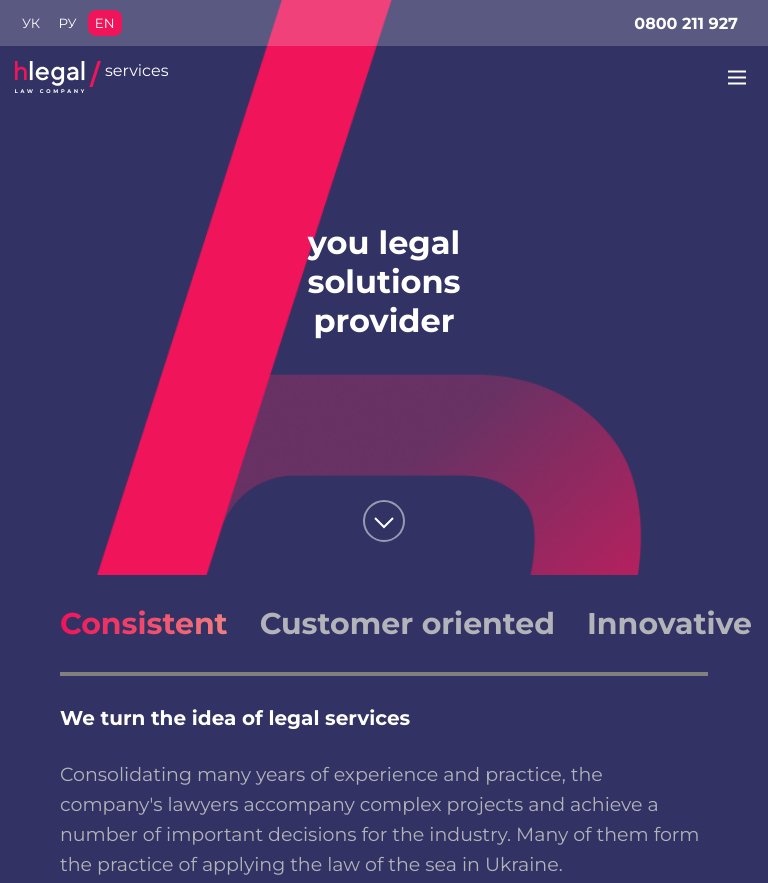
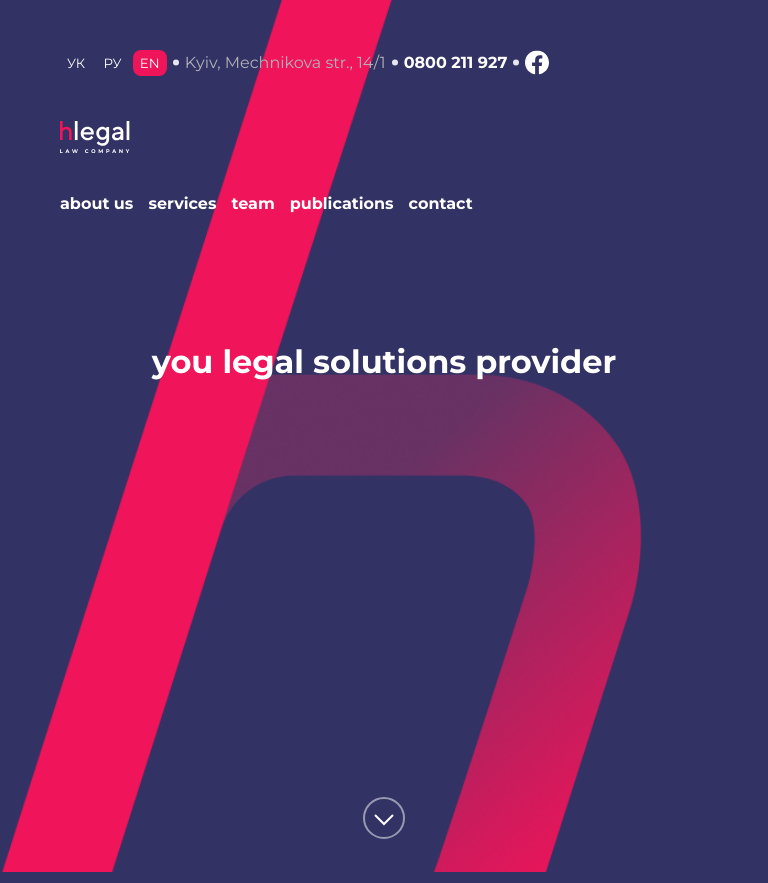
Before and after one commit to Keytidar/Hillel_final, a plain HTML site: page docs/index.html in a window 768 px wide. Shown: the top 883 px of the page. Drawn offline with Linux system fonts and the light colour scheme.

Commit message:
WIP tablet SD almost done

```diff
--- a/docs/css/style.scss
+++ b/docs/css/style.scss
@@ -40,9 +40,14 @@ body {
 }
 
 .blue_bg {
-  background-color: $blue_regular;
+  background: var(--Gradient-Supersoft, linear-gradient(229deg, #323264 11.93%, #323264 57.17%, #643E72 87.46%));
   padding-bottom: 60px;
   border-radius: 0px 0px 12px 12px;
+}
+
+.dot_separator {
+  margin-left: 0.38rem;
+  margin-right: 0.38rem;
 }
 
 .languages_header {
@@ -54,6 +59,11 @@ body {
 .language_button_block {
   display: inline-block;
 }
+
+.tablet_header {
+  display: flex;
+}
+
 
 .language_button {
   padding: 5px 7px;
@@ -79,9 +89,15 @@ body {
   }
 
   .wrapper_header {
+    display: flex;
+    flex-direction: row;
+    align-items: center;
+    gap: $tablet-margin_2;
     margin-left: 15px;
     margin-right: 15px;
     margin-bottom: 129px;
+    position: relative;
+
   }
 
   .ico_header {
@@ -108,11 +124,23 @@ body {
 .burger_menu {
   position: absolute;
   right: 0px;
+  @include center-flex;
+}
+
+.menu_list {
+  display: flex;
+  gap: 0.94rem;
+  list-style: none;
+  font-size: 1rem;
+  font-style: normal;
+  font-weight: 700;
+  line-height: normal;
+  color: $basic_white;
 }
 
 .heading_one {
   text-align: center;
-  margin: 0 auto;
+  @include margin_tablet_horizontal;
   color: $basic_white;
 }
 
@@ -337,6 +365,14 @@ body {
 .publications {
   @include margin_mobile_vertical;
   @include margin_mobile_horizontal;
+  display: flex;
+  flex-direction: column;
+  gap: $tablet-margin_2;
+}
+
+.publication_block {
+  max-width: 19rem;
+  max-height: 32rem;
 }
 
 .publications h3 {
@@ -349,6 +385,14 @@ body {
   width: 100%;
   height: auto;
 
+}
+
+.publication_cards {
+  display: flex;
+  flex-wrap: wrap;
+  flex: 1;
+  gap: $tablet-margin_2;
+  justify-content: center;
 }
 
 .h4_regular {
@@ -422,6 +466,7 @@ footer {
   color: $blue_regular;
 }
 
+
 .margin_container {
   @include margin_mobile_horizontal;
 }
@@ -431,6 +476,20 @@ footer {
 // Mobile
 @media (max-width: 767px) {
   .sponsor_block:nth-child(n+7) {
+    display: none;
+  }
+
+  .dot_separator {
+    display: none;
+  }
+
+  .tablet_header :not(.header_phone_number) {
+    display: none;
+  }
+  .language_button_block {
+    margin-right: auto;
+  }
+  .menu_list {
     display: none;
   }
 }
@@ -474,4 +533,60 @@ footer {
     flex-wrap: wrap;
 
   }
+
+  .publications {
+    @include margin_tablet_horizontal;
+  }
+
+  .publication_block:nth-child(3) {
+    max-width: 100%;
+    max-height: none;
+  }
+
+  .button_scroll {
+    margin-top: 26rem;
+  }
+
+  .languages_header {
+    display: flex;
+    align-items: center;
+    background-color: transparent;
+    padding: 0 0;
+  }
+
+  .header_phone_number {
+    margin-right: 0px;
+    margin-left: 0px;
+  }
+
+  header {
+    display: flex;
+    flex-direction: column;
+    padding-top: 3.12rem;
+    margin-left: 3.75rem;
+    margin-right: 3.75rem;
+    gap: 1.88rem;
+  }
+
+  .tablet_header {
+    display: flex;
+    align-items: center;
+  }
+
+  .burger_menu {
+    display: none;
+  }
+
+  .ico_header > *:not(.hlegallaw) {
+    display: none;
+    min-width: 8.125rem;
+    min-height: 3.75rem;
+  }
+
+
+  .wrapper_header {
+    margin-left: 0px;
+    flex-direction: column;
+    align-items: flex-start;
+  }
 }
--- a/docs/index.html
+++ b/docs/index.html
@@ -21,10 +21,43 @@
               <button class="language_button">РУ</button>
               <button class="language_button active">EN</button>
             </div>
+            <div class="tablet_header">
+              <svg class="dot_separator" xmlns="http://www.w3.org/2000/svg" width="6" height="7" viewBox="0 0 6 7" fill="none">
+                <circle cx="3" cy="3.5" r="3" fill="#E6E6F0"/>
+              </svg>
+              <span class="grey_text">Kyiv, Mechnikova str., 14/1</span>
+
+              <svg class="dot_separator" xmlns="http://www.w3.org/2000/svg" width="6" height="7" viewBox="0 0 6 7" fill="none">
+                <circle cx="3" cy="3.5" r="3" fill="#E6E6F0"/>
+              </svg>
               <span class="header_phone_number">0800 211 927</span>
+
+              <svg class="dot_separator" xmlns="http://www.w3.org/2000/svg" width="6" height="7" viewBox="0 0 6 7" fill="none">
+                <circle cx="3" cy="3.5" r="3" fill="#E6E6F0"/>
+              </svg>
+
+              <svg xmlns="http://www.w3.org/2000/svg" width="24" height="25" viewBox="0 0 24 25" fill="none">
+                <g clip-path="url(#clip0_169583_2805)">
+                  <path d="M24 12.5733C24 5.90541 18.6274 0.5 12 0.5C5.37258 0.5 0 5.90541 0 12.5733C0 18.5995 4.38823 23.5943 10.125 24.5V16.0633H7.07813V12.5733H10.125V9.91343C10.125 6.88755 11.9165 5.21615 14.6576 5.21615C15.9705 5.21615 17.3438 5.45195 17.3438 5.45195V8.42313H15.8306C14.3399 8.42313 13.875 9.35379 13.875 10.3086V12.5733H17.2031L16.6711 16.0633H13.875V24.5C19.6118 23.5943 24 18.5995 24 12.5733Z" fill="white"/>
+                </g>
+                <defs>
+                  <clipPath id="clip0_169583_2805">
+                    <rect width="24" height="24" fill="white" transform="translate(0 0.5)"/>
+                  </clipPath>
+                </defs>
+              </svg>
             </div>
           </div>
+        </div>
+
+
+
         <div class="wrapper_header">
+          <svg class="burger_menu" xmlns="http://www.w3.org/2000/svg" width="32" height="33" viewBox="0 0 32 33" fill="none">
+            <path d="M7 10.5H25" stroke="white" stroke-width="2"/>
+            <path d="M7 16.5H25" stroke="white" stroke-width="2"/>
+            <path d="M7 22.5H25" stroke="white" stroke-width="2"/>
+          </svg>
           <div class="ico_header">
             <div class="hlegallaw">
               <img src="./images/icons/hlegal.svg" alt="hlegal">
@@ -34,16 +67,21 @@
               <path fill-rule="evenodd" clip-rule="evenodd" d="M8.72827 0H11.9505L3.55574 26H0.333496L8.72827 0Z" fill="#F0145A"/>
             </svg>
             <span>services</span>
-            <svg class="burger_menu" xmlns="http://www.w3.org/2000/svg" width="32" height="33" viewBox="0 0 32 33" fill="none">
-              <path d="M7 10.5H25" stroke="white" stroke-width="2"/>
-              <path d="M7 16.5H25" stroke="white" stroke-width="2"/>
-              <path d="M7 22.5H25" stroke="white" stroke-width="2"/>
-            </svg>
+          </div>
+          <div class="menu_header">
+            <ul class="menu_list">
+              <li>about us</li>
+              <li>services</li>
+              <li>team</li>
+              <li>publications</li>
+              <li>contact</li>
+            </ul>
           </div>
         </div>
+
       </header>
-      <h1 class="heading_one">you legal<br>
-                              solutions<br>
+      <h1 class="heading_one">you legal
+                              solutions
                                provider
       </h1>
       <div class="button_scroll">
@@ -359,7 +397,8 @@
         <path d="M3.5 2L8 6.5L3.5 11" stroke="#24A3FF" stroke-width="2"/>
       </svg>
     </h3>
-    <h1 class="hero_mobile">We have <br> something to tell</h1>
+    <h1 class="hero_mobile">We have something to tell</h1>
+    <div class="publication_cards">
       <div class="publication_block">
         <img src="./images/publications/Cover.jpg" alt="">
         <div class="publication_text_card">
@@ -395,6 +434,7 @@
         </div>
       </div>
     </div>
+  </div>
   <footer>
     <div class="footer_cube">
       <span class="blue_text">Kyiv, Mechnikova str., 14/1</span>
```
Also changed, not shown: docs/css/style.css, 1 other file. Lines whose indentation alone changed are shown as unchanged.
